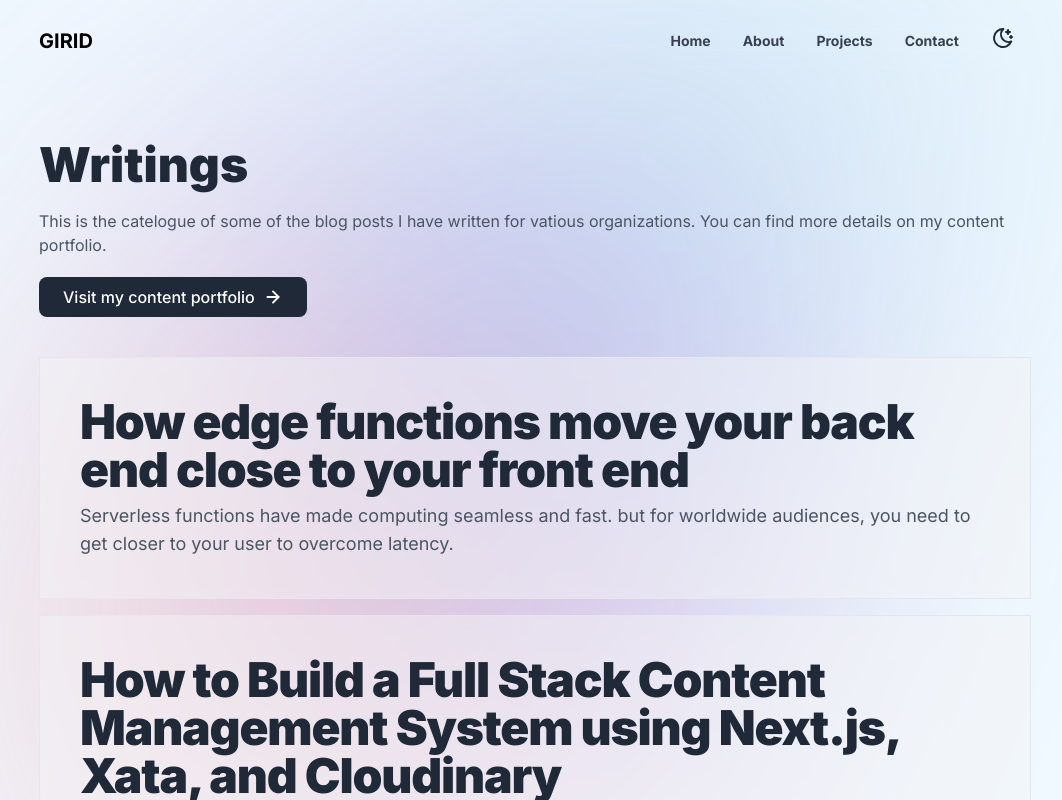
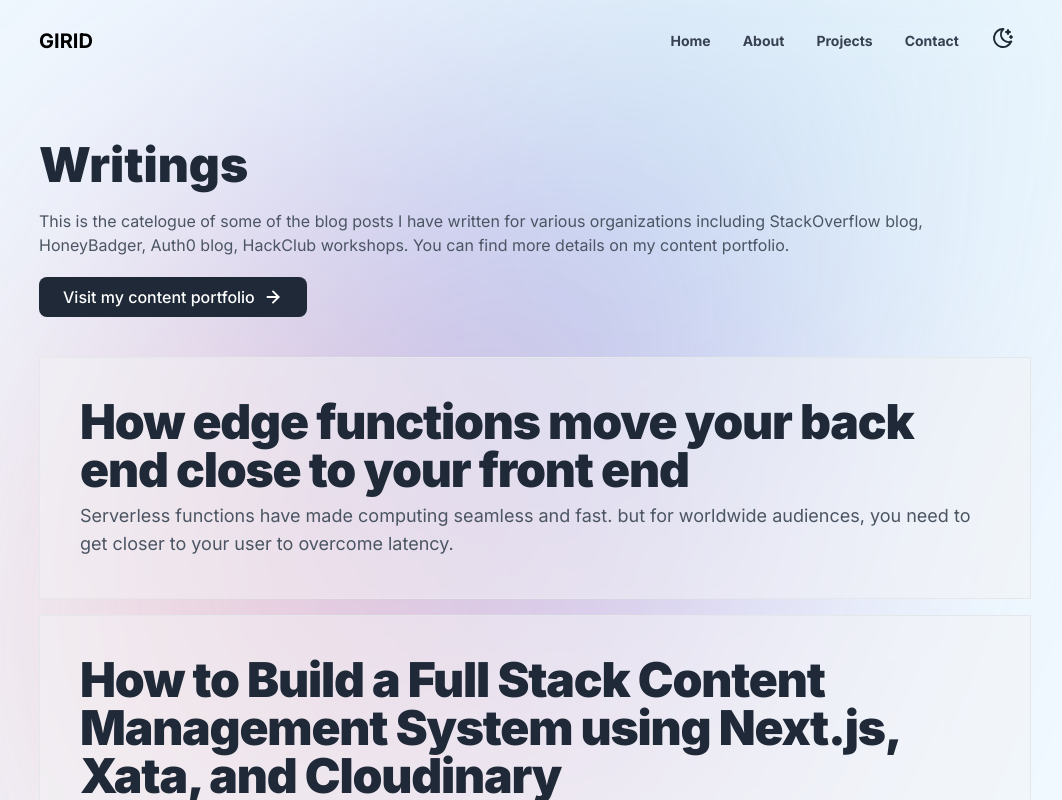
Before and after one commit to giridhar7632/personal-site, a SvelteKit app: page /writings in a window 1280 px wide. Shown: the top 800 px of the page, without its empty margins (105-1167 px from the left). Built offline with nearby package versions, Linux system fonts and the light colour scheme.

Commit message:
update desc

```diff
--- a/src/routes/about/+page.svelte
+++ b/src/routes/about/+page.svelte
@@ -61,7 +61,7 @@
 			small courses on web developemnt and programming using various technologies, mainly using
 			JavaScript and Python. Currently, I write blog posts for various developer blogs such as <a
 				href={'https://stackoverflow.blog/author/giridhar-talla/'}>StackOverflow blog</a
-			>, <a href={'https://www.honeybadger.io/blog/python-pdf/#authorDetails'}>HoneyBadger</a>,
+			>, <a href={'https://www.honeybadger.io/blog/authors/giridhartalla/'}>HoneyBadger</a>,
 			<a href={'https://auth0.com/blog/authors/giridhar-talla/'}>Auth0 blog</a>,
 			<a href={'https://workshops.hackclub.com/'}>HackClub workshops</a>, etc.
 		</p>
--- a/src/routes/writings/+page.svelte
+++ b/src/routes/writings/+page.svelte
@@ -10,8 +10,12 @@
 	<header class="my-10">
 		<h1 class="text-5xl font-black mb-5">Writings</h1>
 		<p class="text-gray-600 dark:text-gray-300 mb-5">
-			This is the catelogue of some of the blog posts I have written for vatious organizations. You
-			can find more details on my content portfolio.
+			This is the catelogue of some of the blog posts I have written for various organizations
+			including <a href={'https://stackoverflow.blog/author/giridhar-talla/'}>StackOverflow blog</a
+			>, <a href={'https://www.honeybadger.io/blog/authors/giridhartalla/'}>HoneyBadger</a>,
+			<a href={'https://auth0.com/blog/authors/giridhar-talla/'}>Auth0 blog</a>,
+			<a href={'https://workshops.hackclub.com/'}>HackClub workshops</a>. You can find more details
+			on my content portfolio.
 		</p>
 		<a
 			href={'https://husky-radon-51f.notion.site/7736fa302d4e4891933c1f08c07ae39d?v=9e837ef4f96847bf845dcdceafb1b6e7'}
```
